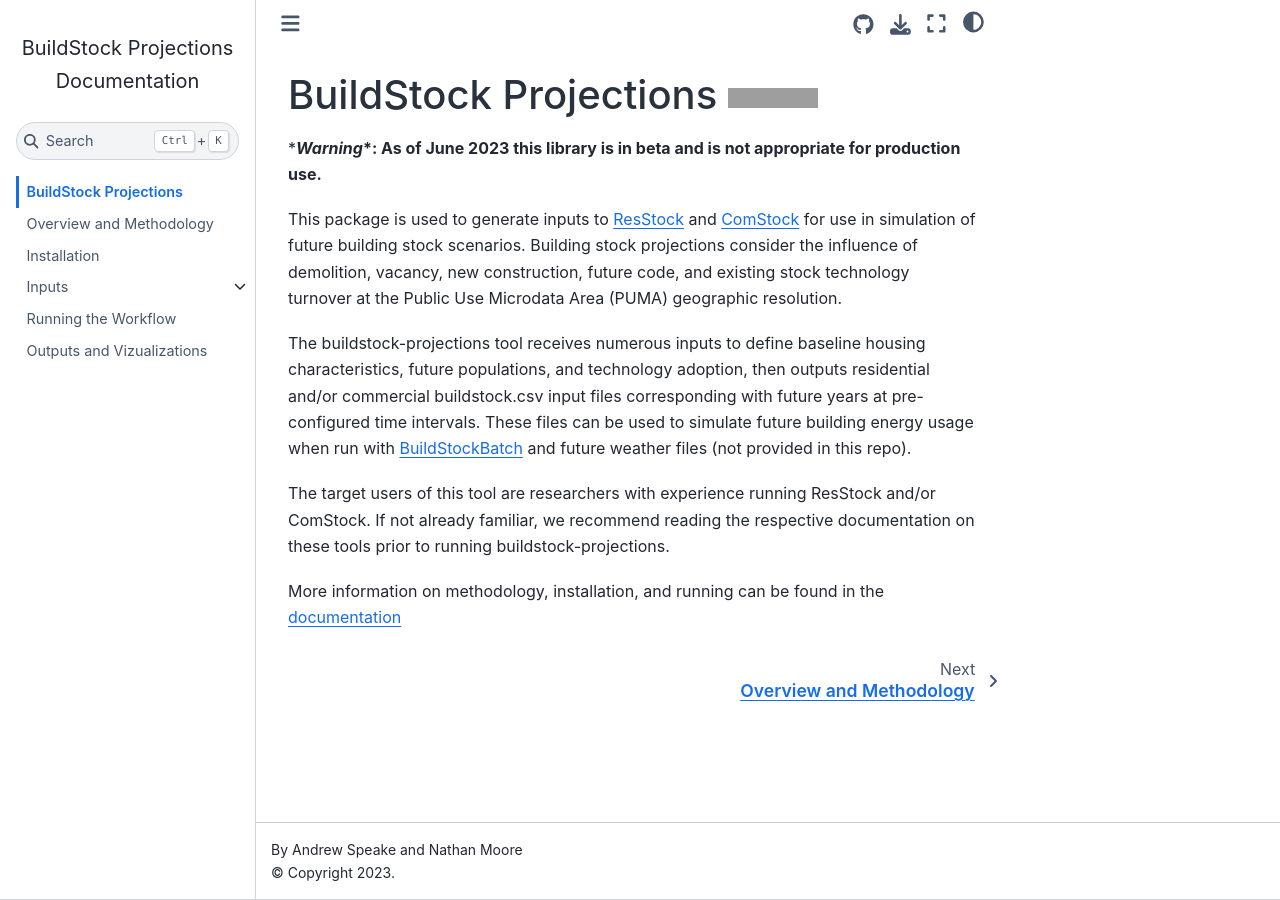
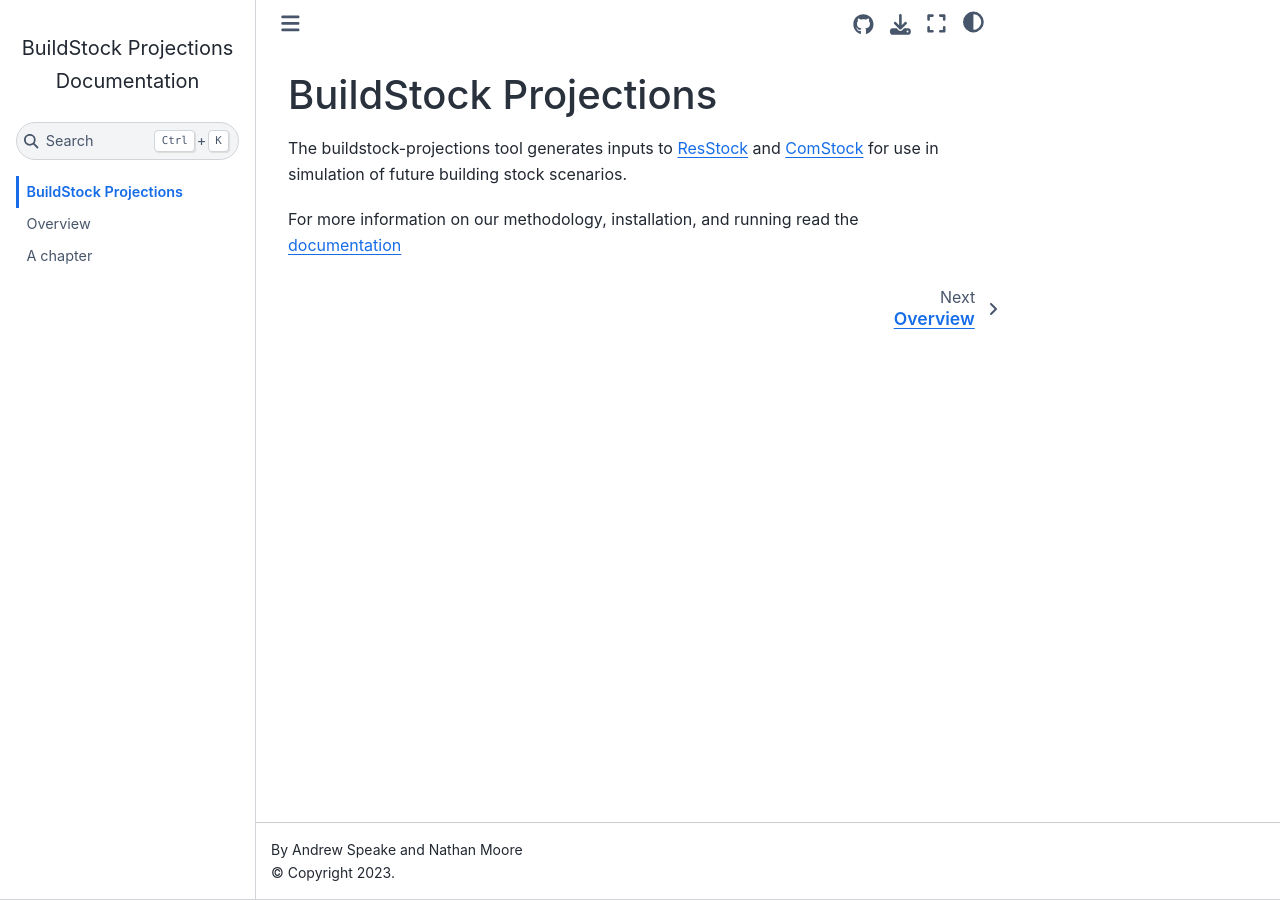
Before and after one commit to NREL/buildstock-projections-docs, a Jupyter Book: the page built from docs/readme.md, in a window 1280 px wide. Built offline with Jupyter Book 1.0.4 settings and Sphinx 7.4.7 and the Sphinx Book theme 1.1.4, drawn with Linux system fonts in a browser that asks for light colours; grey boxes are pictures that could not be loaded.

Commit message:
Upload docs.

```diff
--- a/docs/_toc.yml
+++ b/docs/_toc.yml
@@ -2,13 +2,5 @@
 format: jb-book
 root: readme
 chapters:
-- file: overview
-- file: installation
-- file: inputs/inputs
-  sections:
-    - file: inputs/project_cfg
-    - file: inputs/population
-    - file: inputs/buildstocks
-    - file: inputs/building_options
-- file: usage
-- file: outputs
+- file: overview/overview
+- file: chapter
--- a/docs/readme.md
+++ b/docs/readme.md
@@ -1,10 +1,4 @@
-# BuildStock Projections [![Jupyter Book Badge](https://jupyterbook.org/badge.svg)](https://NREL.github.io/buildstock-projections-docs/)
-\***_Warning_\*: As of June 2023 this library is in beta and is not appropriate for production use.**
+# BuildStock Projections
+The buildstock-projections tool generates inputs to [ResStock](https://github.com/NREL/resstock) and [ComStock](https://www.nrel.gov/buildings/comstock.html) for use in simulation of future building stock scenarios.
 
-This package is used to generate inputs to [ResStock](https://github.com/NREL/resstock) and [ComStock](https://www.nrel.gov/buildings/comstock.html) for use in simulation of future building stock scenarios. Building stock projections consider the influence of demolition, vacancy, new construction, future code, and existing stock technology turnover at the Public Use Microdata Area (PUMA) geographic resolution.
-
-The buildstock-projections tool receives numerous inputs to define baseline housing characteristics, future populations, and technology adoption, then outputs residential and/or commercial buildstock.csv input files corresponding with future years at pre-configured time intervals. These files can be used to simulate future building energy usage when run with [BuildStockBatch](https://github.com/NREL/buildstockbatch) and future weather files (not provided in this repo).
-
-The target users of this tool are researchers with experience running ResStock and/or ComStock. If not already familiar, we recommend reading the respective documentation on these tools prior to running buildstock-projections.
-
-More information on methodology, installation, and running can be found in the [documentation](https://NREL.github.io/buildstock-projections-docs)
+For more information on our methodology, installation, and running read the [documentation](https://NREL.github.io/buildstock-projections-docs/readme.html)
```
Also changed, not shown: docs/chapter.md (added, +2 -0 lines).
